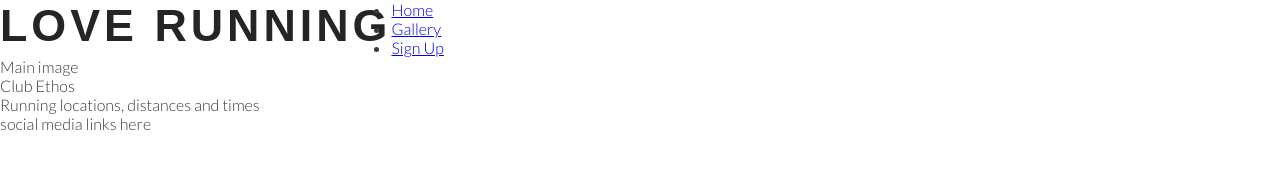
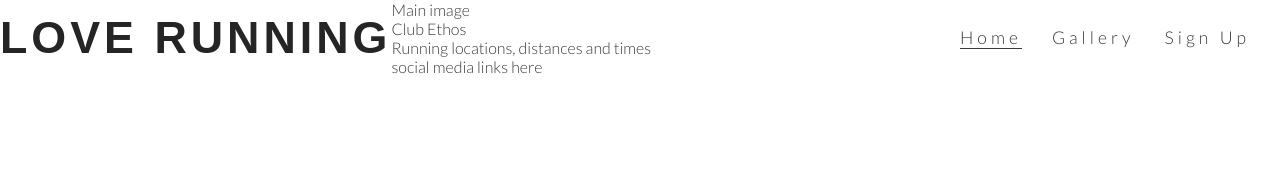
Before and after one commit to Stephenkofipoku/love-running, a plain HTML site: page index.html in a window 1280 px wide. Drawn offline with Linux system fonts and the light colour scheme.

Commit message:
Add style navigation links

```diff
--- a/assets/css/style.css
+++ b/assets/css/style.css
@@ -26,3 +26,33 @@ h2 {
     float: left;
     font-size: 280%;
 }
+
+/* Navigation links */
+
+#menu {
+    font-size: 110%;
+    letter-spacing: 4px;
+}
+
+#menu, #logo {
+    line-height: 75px;
+}
+
+#menu li {
+    float: right;
+    list-style-type: none;
+    margin-right: 30px;
+}
+
+#menu a {
+    text-decoration: none;
+    color: inherit;
+}
+
+#menu a:hover {
+    border-bottom: 1px solid #3a3a3a;
+}
+
+.active {
+    border-bottom: 1px solid #3a3a3a;
+}
--- a/css/style.css
+++ /dev/null
@@ -1,12 +0,0 @@
-@import url('https://fonts.googleapis.com/css2?family=Lato:wght@100;300&display=swap');
-
-. {
-    margin: 0;
-    padding: 0;
-    border: none;
-}
-
-body {
-    font-family: Lato, sans-serif;
-    font-weight: 300;
-}
--- a/index.html
+++ b/index.html
@@ -18,15 +18,16 @@
             <h1 id="logo">Love Running</h1>
         </a>
         <nav>
-            <ul>
+            <ul id="menu">
                 <li>
-                    <a href="index.html">Home</a>
+
+                    <a href="#">Sign Up</a>
                 </li>
                 <li>
                     <a href="#">Gallery</a>
                 </li>
                 <li>
-                    <a href="#">Sign Up</a>
+                    <a href="index.html" class="active">Home</a>
                 </li>
             </ul>
         </nav>
```
